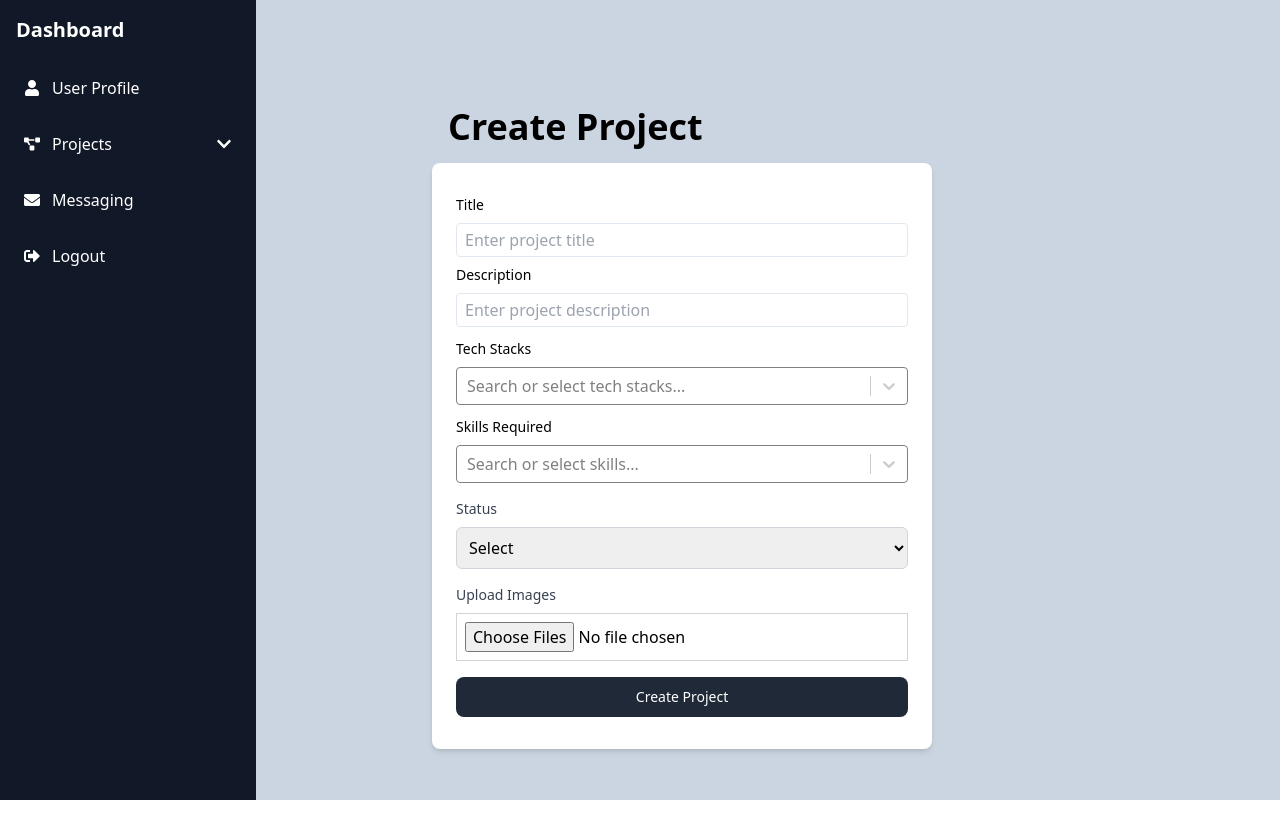
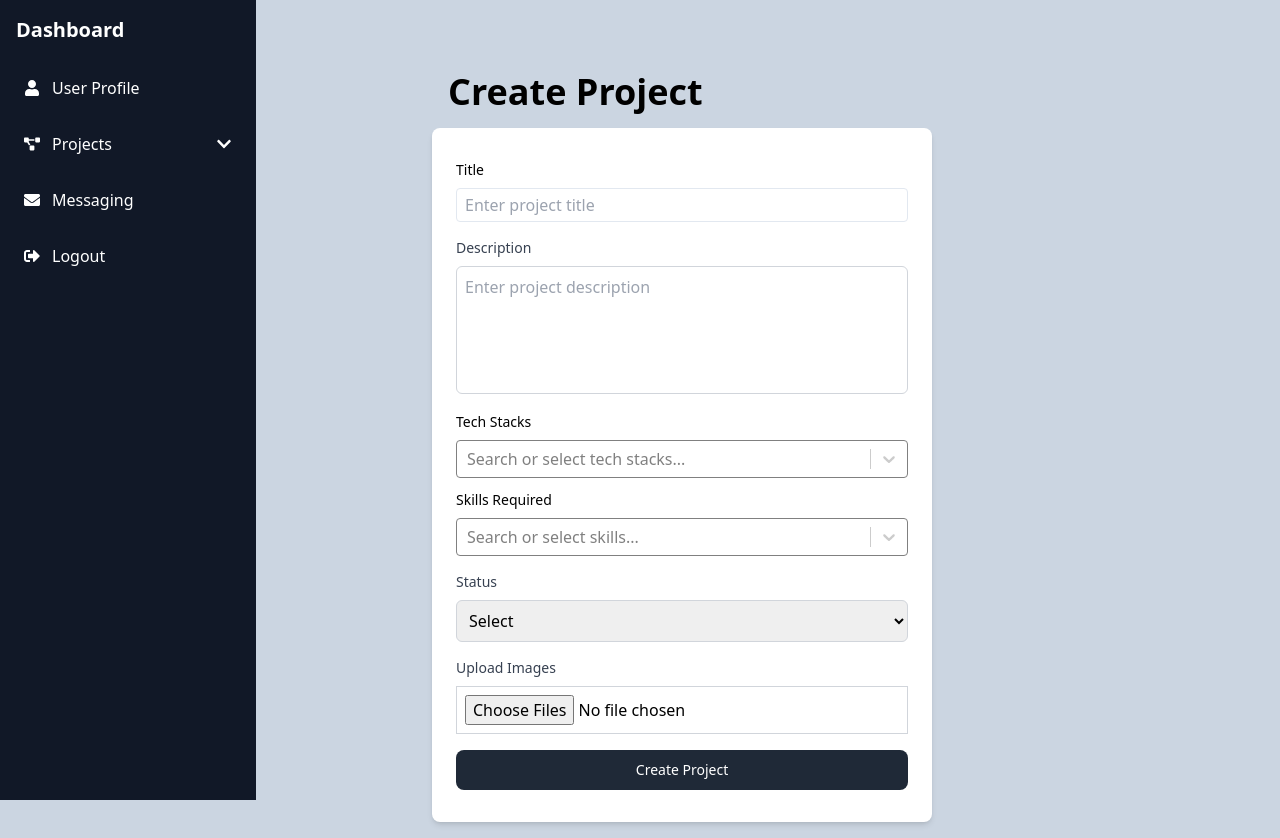
Before and after one commit to Manuri-bhavya-deepika/chat-app, a React (Vite) app in the folder client/: page /createproject in a window 1280 px wide. Before the commit the page ends 800 px from the top, so only its background shows below. Built offline with nearby package versions, Linux system fonts and the light colour scheme.

Commit message:
Updated Createproject.tsx page

```diff
--- a/client/src/pages/Createproject.tsx
+++ b/client/src/pages/Createproject.tsx
@@ -11,7 +11,6 @@ const Createproject: React.FC = () => {
   const [title, setTitle] = useState('');
   const [description, setDescription] = useState('');
   const [projectTechStack, setProjectTechStack] = useState('');
-  // const [skillsNeeded, setSkillsNeeded] = useState('');
   const [status, setStatus] = useState('');
   const [images, setImages] = useState<File[]>([]);
   const [error, setError] = useState<string | null>(null);
@@ -22,7 +21,6 @@ const Createproject: React.FC = () => {
   const [statusError, setStatusError] = useState<string | null>(null);
   const [skills, setSkills] = useState<{ value: string; label: string }[]>([]);
   const [selectedTechStack, setSelectedTechStack] = useState<{ value: string; label: string }[]>([]);
-  // const [selectedSkills, setSelectedSkills] = useState<{ value: string; label: string }[]>([]);
   const [selectedSkillsNeeded, setSelectedSkillsNeeded] = useState<{ value: string; label: string }[]>([]);
   const cardRef = useRef<HTMLDivElement>(null);
 
@@ -163,13 +161,16 @@ const Createproject: React.FC = () => {
               }
             }}
           />
-
-          <Inputbox
-            label="Description"
+          <div className="pt-4">
+            <label className="block text-sm font-medium text-gray-700">Description</label>
+            <textarea
             placeholder="Enter project description"
             value={description}
             onChange={(e) => setDescription(e.target.value)}
+            className="mt-2 border border-gray-300 p-2 w-full h-32 rounded-md resize-none overflow-y-auto"
             />
+          </div>
+
           <div>
             <label className="block text-sm font-medium text-black pt-3">Tech Stacks</label>
             <Select
```
Lines whose indentation alone changed are shown as unchanged.
